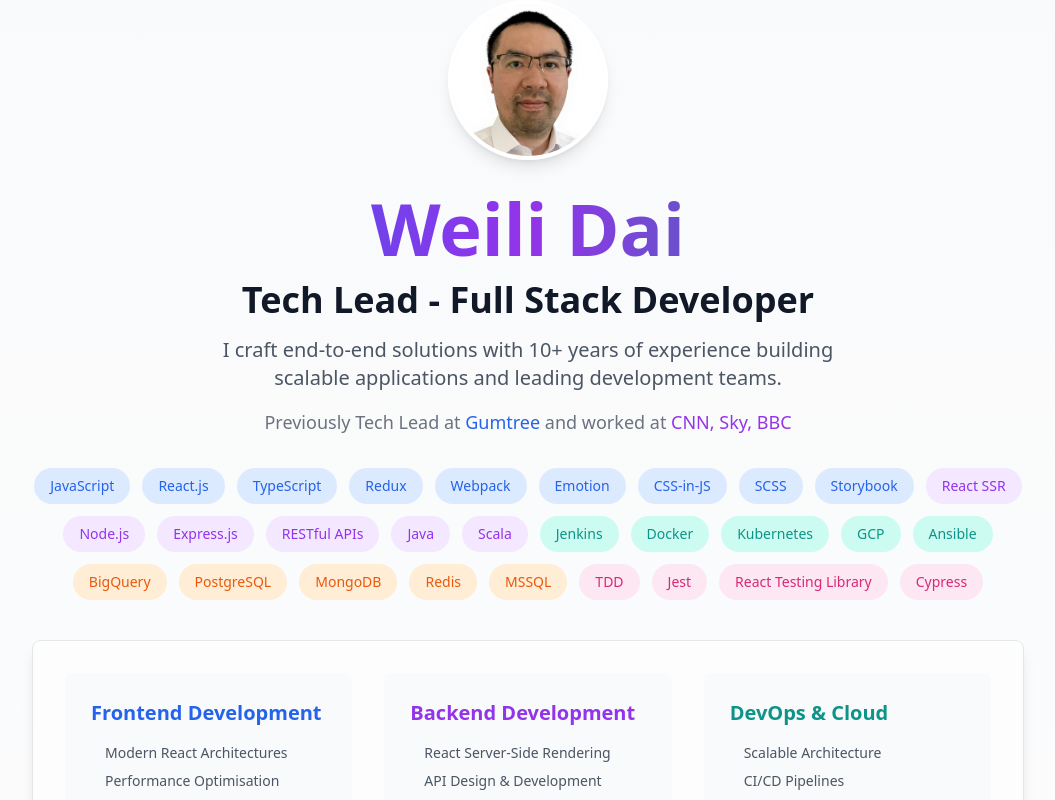
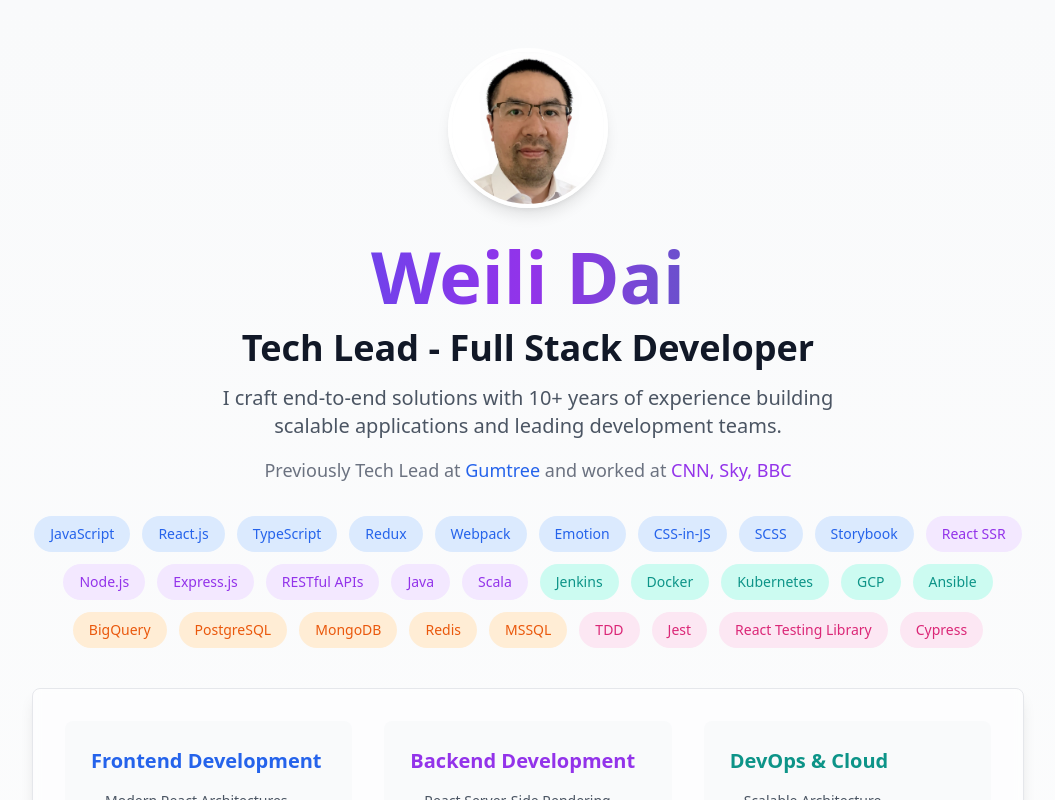
Before and after one commit to weilidai2001/weili-portfolio-website, a Next.js app: page / in a window 1280 px wide. Shown: the top 800 px of the page, without its empty margins (112-1167 px from the left). Built offline with nearby package versions, Linux system fonts and the light colour scheme.

Commit message:
Update padding

```diff
--- a/app/components/HeroSection.tsx
+++ b/app/components/HeroSection.tsx
@@ -88,7 +88,7 @@ export default function HeroSection() {
   );
 
   return (
-    <section id="hero" aria-labelledby="hero-heading" className="min-h-screen relative overflow-hidden py-12 md:py-0">
+    <section id="hero" aria-labelledby="hero-heading" className="min-h-screen relative overflow-hidden py-12">
       <div className="absolute inset-0">
         <div className="absolute inset-0 bg-[url('/grid.svg')] opacity-20" role="presentation" />
       </div>
```
